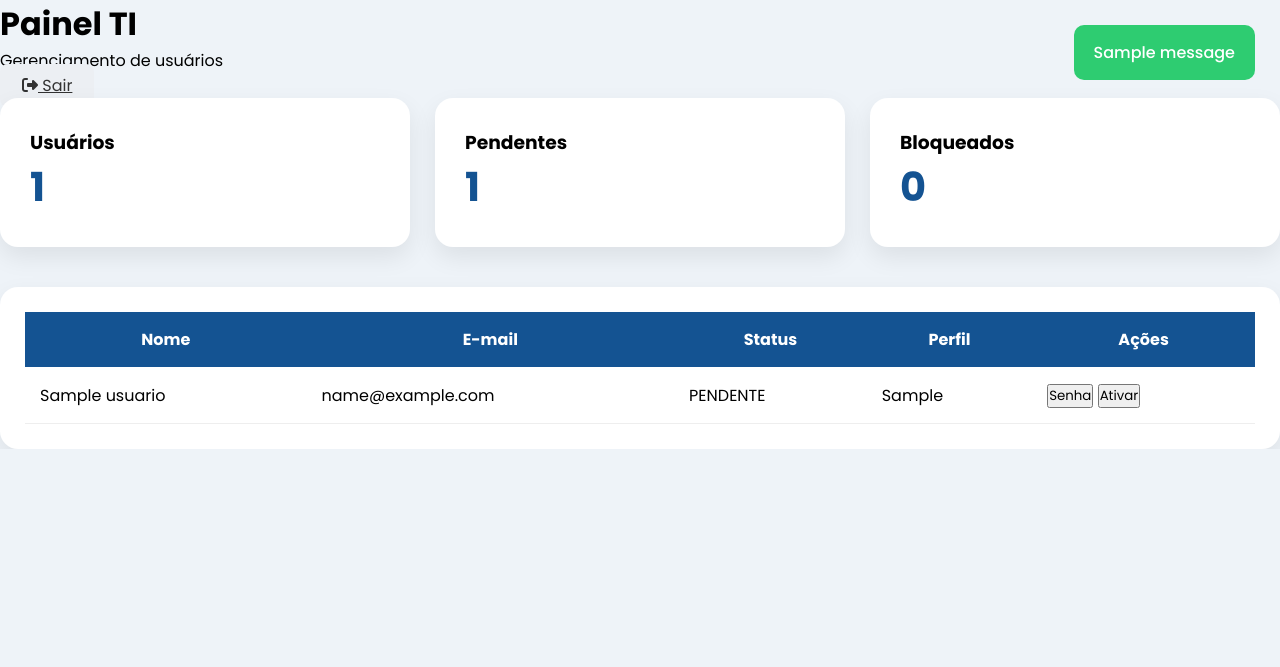
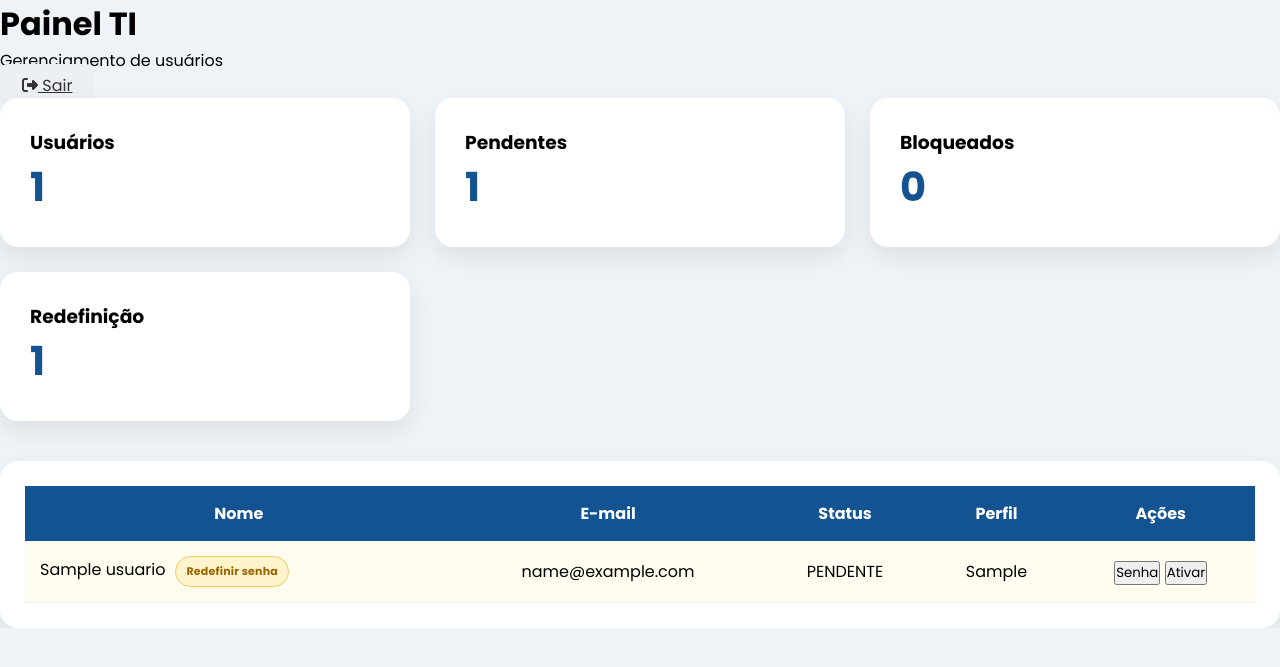
Before and after one commit to HenriqueNunes-2008/justificativa-rh, a Flask app: page /ti in a window 1280 px wide. Shown: the top 667 px of the page. Run offline with Flask 3, Linux system fonts and the light colour scheme; the visitor is signed in with stand-in values (Sample User, id 1); tables that the repository leaves empty hold one stand-in row (values such as "Sample post"); one stand-in notice (Sample message) is shown; some libraries are stand-ins or nearby versions.

Commit message:
Agent Host changes for agents/senha-redefinicao-front-end-plano-acao

```diff
--- a/database/models.py
+++ b/database/models.py
@@ -38,6 +38,12 @@ class Usuario(db.Model):
         db.String(20),
         nullable=False,
         default="RH"
+    )
+
+    redefinir_senha = db.Column(
+        db.Boolean,
+        nullable=False,
+        default=False
     )
 
     criado_em = db.Column(
--- a/database/services/__init__.py
+++ b/database/services/__init__.py
@@ -7,5 +7,6 @@ from .usuario_service import (
     buscar_usuario,
     ativar_usuario,
     bloquear_usuario,
+    solicitar_redefinicao_senha,
     redefinir_senha
 )
--- a/database/services/usuario_service.py
+++ b/database/services/usuario_service.py
@@ -59,6 +59,25 @@ def bloquear_usuario(id):
     return usuario
 
 
+def solicitar_redefinicao_senha(email):
+    """
+    Marca que o usuário solicitou redefinição de senha.
+    """
+
+    usuario = Usuario.query.filter_by(
+        email=email.strip().lower()
+    ).first()
+
+    if usuario is None:
+        return None
+
+    usuario.redefinir_senha = True
+
+    db.session.commit()
+
+    return usuario
+
+
 def redefinir_senha(
     id,
     nova_senha
@@ -73,6 +92,8 @@ def redefinir_senha(
         nova_senha
     )
 
+    usuario.redefinir_senha = False
+
     db.session.commit()
 
     return usuario
--- a/routes/api.py
+++ b/routes/api.py
@@ -176,6 +176,8 @@ def listar_usuarios_api():
 
             "perfil": usuario.perfil,
 
+            "redefinir_senha": usuario.redefinir_senha,
+
             "criado_em": usuario.criado_em.strftime("%d/%m/%Y")
 
         }
@@ -221,18 +223,24 @@ def bloquear_usuario_api(id):
 @api.patch("/usuarios/<int:id>/senha")
 def redefinir_senha_api(id):
     """
-    Redefine a senha do usuário.
+    Redefine a senha do usuário e limpa a necessidade de redefinição.
     """
     validar_ti()
 
-    dados = request.get_json()
+    dados = request.get_json() or {}
+
+    nova_senha = dados.get("senha")
+
+    if not nova_senha or len(str(nova_senha).strip()) < 6:
+
+        return jsonify({
+            "success": False,
+            "message": "A senha deve possuir pelo menos 6 caracteres."
+        }), 400
 
     redefinir_senha(
-
         id,
-
-        dados["senha"]
-
+        nova_senha
     )
 
     return jsonify({
--- a/static/css/admin.css
+++ b/static/css/admin.css
@@ -202,6 +202,10 @@ color:white;
 
 padding:15px;
 
+text-align:center;
+
+vertical-align:middle;
+
 }
 
 td{
@@ -210,11 +214,55 @@ padding:15px;
 
 border-bottom:1px solid #eee;
 
+text-align:center;
+
+vertical-align:middle;
+
 }
 
 tr:hover{
 
 background:#f4f7fb;
+
+}
+
+.admin-table tbody td:first-child {
+
+   text-align:left;
+
+}
+
+.warning-badge {
+
+   display:inline-flex;
+
+   align-items:center;
+
+   justify-content:center;
+
+   background:#fff4cc;
+
+   color:#9a6400;
+
+   border:1px solid #f4c95d;
+
+   border-radius:999px;
+
+   padding:6px 10px;
+
+   font-size:11px;
+
+   font-weight:700;
+
+   letter-spacing:.02em;
+
+   margin-left:10px;
+
+}
+
+.warning-row {
+
+   background:rgba(255, 204, 0, 0.06);
 
 }
 .acoes{
--- a/static/css/style.css
+++ b/static/css/style.css
@@ -310,6 +310,22 @@ background:var(--azul);
 
 }
 
+.modal-actions{
+
+    display:flex;
+
+    gap:12px;
+
+    margin-top:18px;
+
+}
+
+.modal-actions > *{
+
+    flex:1;
+
+}
+
 .modal-content a{
 
     color:#145392;
@@ -369,9 +385,15 @@ position:fixed;
 
 top:25px;
 
-right:25px;
+left:25px;
 
 z-index:9999;
+
+display:flex;
+
+flex-direction:column;
+
+gap:10px;
 
 }
 
@@ -381,11 +403,21 @@ padding:15px 20px;
 
 border-radius:10px;
 
-margin-bottom:10px;
-
 color:white;
 
 font-weight:500;
+
+box-shadow:0 10px 25px rgba(0,0,0,.12);
+
+transition:opacity .25s ease, transform .25s ease;
+
+}
+
+.flash.hide{
+
+opacity:0;
+
+transform:translateY(-8px);
 
 }
 
@@ -394,3 +426,15 @@ font-weight:500;
 background:#2ecc71;
 
 }
+
+.error{
+
+background:#e74c3c;
+
+}
+
+.warning{
+
+background:#f39c12;
+
+}
--- a/static/js/modal.js
+++ b/static/js/modal.js
@@ -16,6 +16,36 @@ const fecharCadastro =
 const abrirCadastro =
     document.getElementById("abrirCadastro");
 
+const recuperacaoModal =
+    document.getElementById("recuperacaoModal");
+
+const abrirRecuperacao =
+    document.getElementById("abrirRecuperacao");
+
+const fecharRecuperacao =
+    document.getElementById("fecharRecuperacao");
+
+const voltarLoginRecuperacao =
+    document.getElementById("voltarLoginRecuperacao");
+
+const abrirModal = (modal) => {
+
+    if (!modal) return;
+
+    loginModal?.classList.remove("active");
+    cadastroModal?.classList.remove("active");
+    recuperacaoModal?.classList.remove("active");
+
+    modal.classList.add("active");
+
+};
+
+const fecharModalAtual = () => {
+    loginModal?.classList.remove("active");
+    cadastroModal?.classList.remove("active");
+    recuperacaoModal?.classList.remove("active");
+};
+
 
 // ------------------
 // Abrir Login
@@ -27,9 +57,7 @@ if (abrirLogin) {
 
         e.preventDefault();
 
-        cadastroModal?.classList.remove("active");
-
-        loginModal?.classList.add("active");
+        abrirModal(loginModal);
 
     });
 
@@ -61,9 +89,7 @@ if (abrirCadastro) {
 
         e.preventDefault();
 
-        loginModal?.classList.remove("active");
-
-        cadastroModal?.classList.add("active");
+        abrirModal(cadastroModal);
 
     });
 
@@ -79,6 +105,47 @@ if (fecharCadastro) {
     fecharCadastro.addEventListener("click", () => {
 
         cadastroModal?.classList.remove("active");
+
+    });
+
+}
+
+
+// ------------------
+// Abrir recuperação de senha
+// ------------------
+
+if (abrirRecuperacao) {
+
+    abrirRecuperacao.addEventListener("click", (e) => {
+
+        e.preventDefault();
+
+        abrirModal(recuperacaoModal);
+
+    });
+
+}
+
+
+if (fecharRecuperacao) {
+
+    fecharRecuperacao.addEventListener("click", () => {
+
+        recuperacaoModal?.classList.remove("active");
+
+        loginModal?.classList.add("active");
+
+    });
+
+}
+
+if (voltarLoginRecuperacao) {
+
+    voltarLoginRecuperacao.addEventListener("click", () => {
+
+        recuperacaoModal?.classList.remove("active");
+        loginModal?.classList.add("active");
 
     });
 
@@ -103,6 +170,12 @@ window.addEventListener("click", (e) => {
 
     }
 
+    if (e.target === recuperacaoModal) {
+
+        recuperacaoModal?.classList.remove("active");
+
+    }
+
 });
 
 const parametros =
@@ -112,16 +185,21 @@ const parametros =
 
 if (parametros.get("login") === "1") {
 
-    cadastroModal?.classList.remove("active");
-
+    fecharModalAtual();
     loginModal?.classList.add("active");
 
 }
 
 if (parametros.get("cadastro") === "1") {
 
-    loginModal?.classList.remove("active");
-
+    fecharModalAtual();
     cadastroModal?.classList.add("active");
 
 }
+
+if (parametros.get("recuperacao") === "1") {
+
+    fecharModalAtual();
+    recuperacaoModal?.classList.add("active");
+
+}
--- a/static/js/ti/usuarios.js
+++ b/static/js/ti/usuarios.js
@@ -54,6 +54,7 @@ async function carregarUsuarios() {
 
         let totalPendentes = 0;
         let totalBloqueados = 0;
+        let totalRedefinicao = 0;
 
         usuarios.forEach(usuario => {
 
@@ -69,11 +70,21 @@ async function carregarUsuarios() {
 
             }
 
+            if (usuario.redefinir_senha) {
+
+                totalRedefinicao++;
+
+            }
+
+            const nomeComAviso = usuario.redefinir_senha
+                ? `<span class="nome-com-aviso">${usuario.nome}</span><span class="warning-badge">Redefinir senha</span>`
+                : usuario.nome;
+
             tbody.innerHTML += `
 
-                <tr>
+                <tr class="${usuario.redefinir_senha ? "warning-row" : ""}">
 
-                    <td>${usuario.nome}</td>
+                    <td>${nomeComAviso}</td>
 
                     <td>${usuario.email}</td>
 
@@ -142,6 +153,10 @@ async function carregarUsuarios() {
         document.getElementById(
             "usuariosBloqueados"
         ).textContent = totalBloqueados;
+
+        document.getElementById(
+            "usuariosRedefinicao"
+        ).textContent = totalRedefinicao;
 
     }
 
--- a/templates/base.html
+++ b/templates/base.html
@@ -69,6 +69,17 @@
 
 <script src="{{ url_for('static', filename='js/assinatura.js') }}"></script>
 
+<script>
+    document.addEventListener("DOMContentLoaded", () => {
+        document.querySelectorAll(".flash").forEach((flash) => {
+            setTimeout(() => {
+                flash.classList.add("hide");
+                setTimeout(() => flash.remove(), 300);
+            }, 3000);
+        });
+    });
+</script>
+
 {% block scripts %}
 {% endblock %}
 
--- a/templates/components/ti_cards.html
+++ b/templates/components/ti_cards.html
@@ -48,4 +48,20 @@
 
     </div>
 
+    <div class="card-info">
+
+        <h3>
+
+            Redefinição
+
+        </h3>
+
+        <span id="usuariosRedefinicao">
+
+            —
+
+        </span>
+
+    </div>
+
 </div>
```
Also changed, not shown: routes/auth.py (+48 -1 lines), templates/components/cadastro_modal.html (+1 -19 lines), templates/components/login_modal.html (+64 -19 lines).
